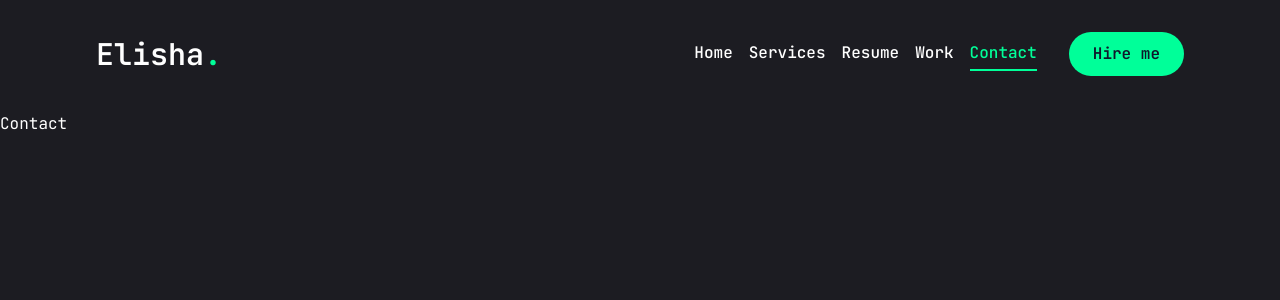
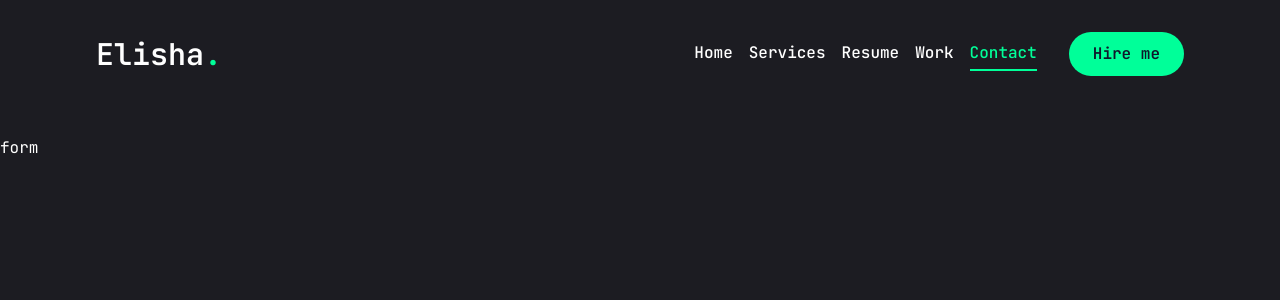
Before and after one commit to elishabhatti/elisha-portfolio, a Next.js app: page /contact in a window 1280 px wide. Shown: the top 300 px of the page. Built offline with nearby package versions, Linux system fonts and the light colour scheme.

Commit message:
added contact base container

```diff
--- a/app/contact/page.jsx
+++ b/app/contact/page.jsx
@@ -33,8 +33,29 @@ const info = [
   },
 ];
 
+import { motion } from "framer-motion";
+
 const Contact = () => {
-  return <div>Contact</div>;
+  return (
+    <motion.section
+    initial={{ opacity: 0 }}
+    animate={{
+      opacity: 1,
+      transition: { delay: 1.4, duration: 0.4, ease: "easeIn" },
+    }}
+    className="py-6"
+    >
+      <div className="container mx-auto">
+        <div>
+          {/* form */}
+          <div>
+            <form>form</form>
+          </div>
+          {/* info */}
+        </div>
+      </div>
+    </motion.section>
+  )
 };
 
 export default Contact;
```
